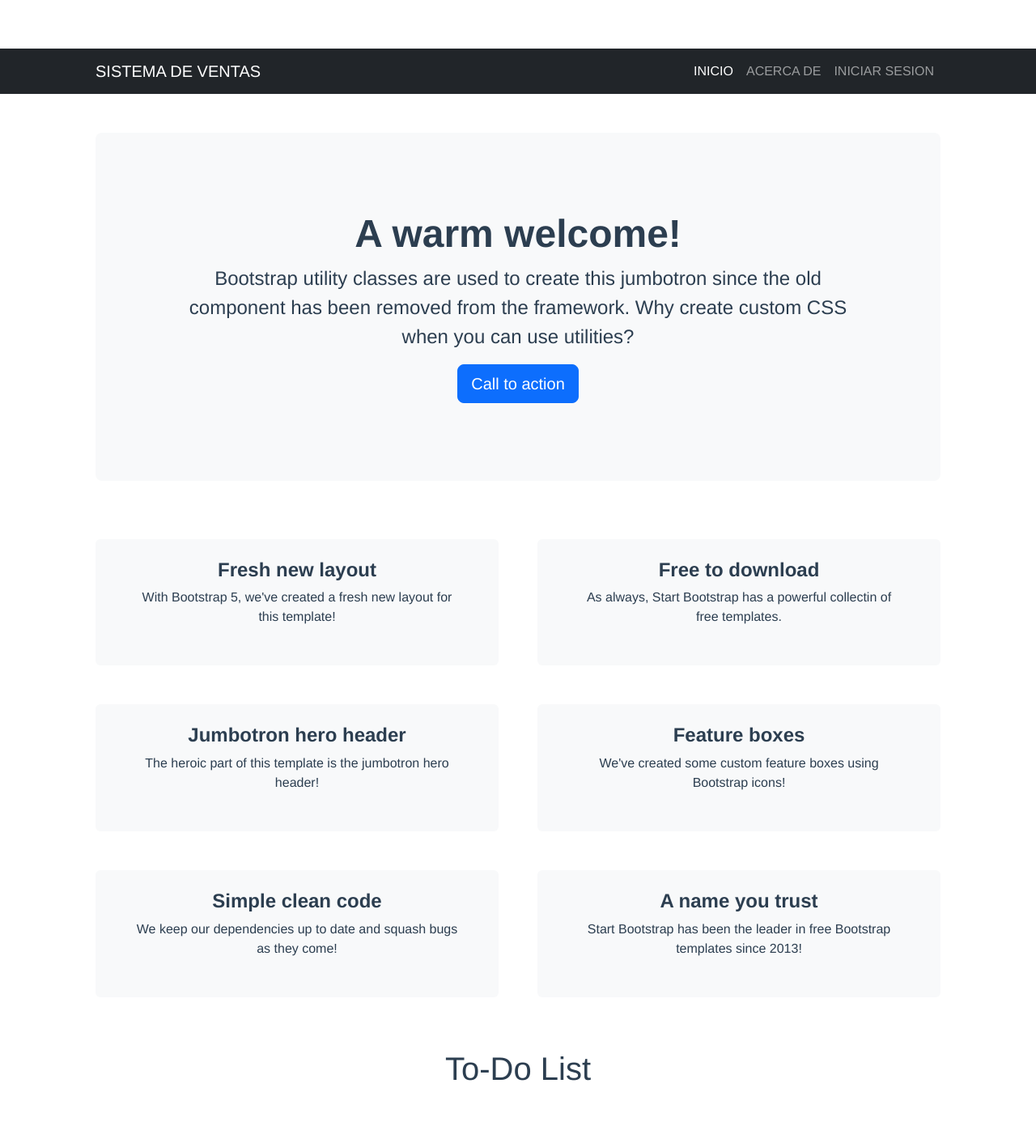
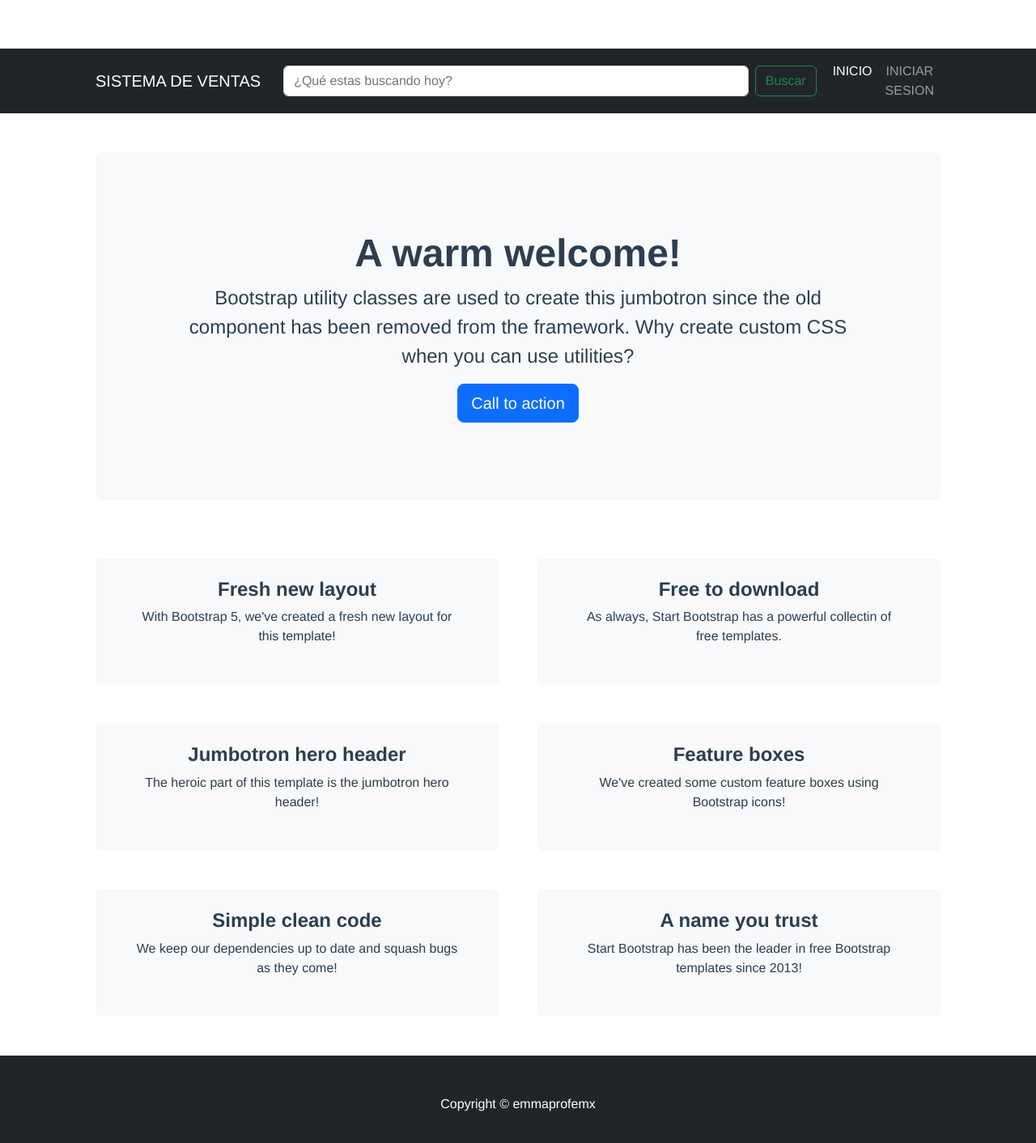
Before and after one commit to emmaprofemx/ProyectoVuev1, a Vue app: page / in a window 1280 px wide. Shown: the top 1412 px of the page at 81% size. Before the commit the page ends 1352 px from the top, so only its background shows below. Built offline with nearby package versions, Linux system fonts and the light colour scheme.

Commit message:
Editando pt1

```diff
--- a/src/App.vue
+++ b/src/App.vue
@@ -1,9 +1,7 @@
 <template>
   <div id="app">
-    <to-do-item></to-do-item>
-  <ul>
-  </ul>
-  <h1>To-Do List</h1>
+    <to-do-item>
+    </to-do-item>
 </div>
 
 
--- a/src/components/ToDoItem.vue
+++ b/src/components/ToDoItem.vue
@@ -3,11 +3,17 @@
  <nav class="navbar navbar-expand-lg navbar-dark bg-dark">
             <div class="container px-lg-5">
                 <a class="navbar-brand" href="#!">SISTEMA DE VENTAS</a>
+                <div class="container-fluid">
+    <form class="d-flex">
+      <input class="form-control me-2" type="search" placeholder="¿Qué estas buscando hoy?" aria-label="Search">
+      <button class="btn btn-outline-success" type="submit">Buscar</button>
+    </form>
+  </div>
                 <button class="navbar-toggler" type="button" data-bs-toggle="collapse" data-bs-target="#navbarSupportedContent" aria-controls="navbarSupportedContent" aria-expanded="false" aria-label="Toggle navigation"><span class="navbar-toggler-icon"></span></button>
                 <div class="collapse navbar-collapse" id="navbarSupportedContent">
                     <ul class="navbar-nav ms-auto mb-2 mb-lg-0">
                         <li class="nav-item"><a class="nav-link active" aria-current="page" href="#!">INICIO</a></li>
-                        <li class="nav-item"><a class="nav-link" href="#!">ACERCA DE</a></li>
+                      <!-- Responsive navbar   <li class="nav-item"><a class="nav-link" href="#!">ACERCA DE</a></li> -->
                         <li class="nav-item"><a class="nav-link" href="#!">INICIAR SESION</a></li>
                     </ul>
                 </div>
@@ -90,7 +96,10 @@
             </div>
         </section>
 
-
+<!-- Footer-->
+<footer class="py-5 bg-dark">
+            <div class="container"><p class="m-0 text-center text-white">Copyright &copy; emmaprofemx</p></div>
+        </footer>
 
 </template>
 <script>
```
